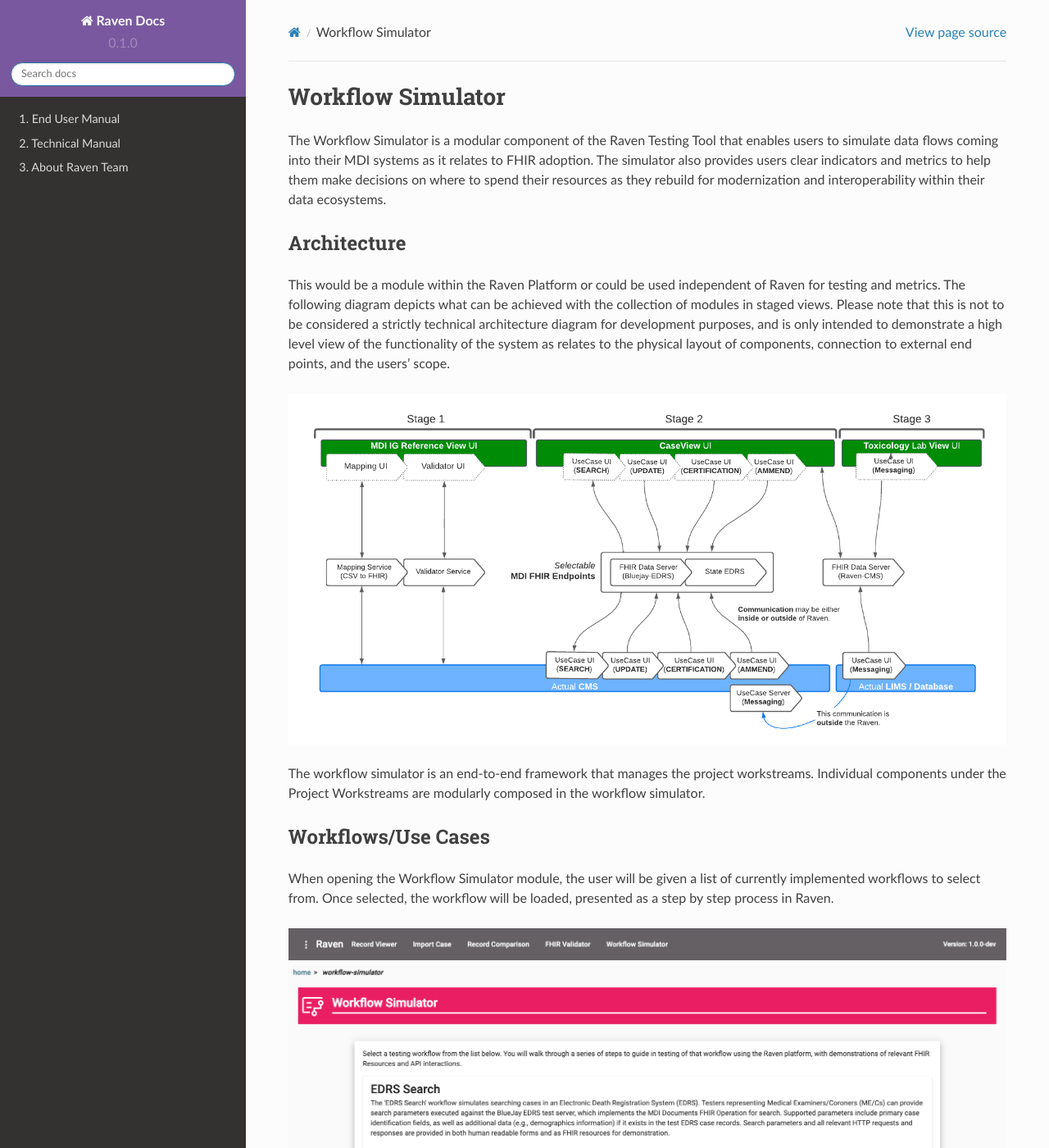
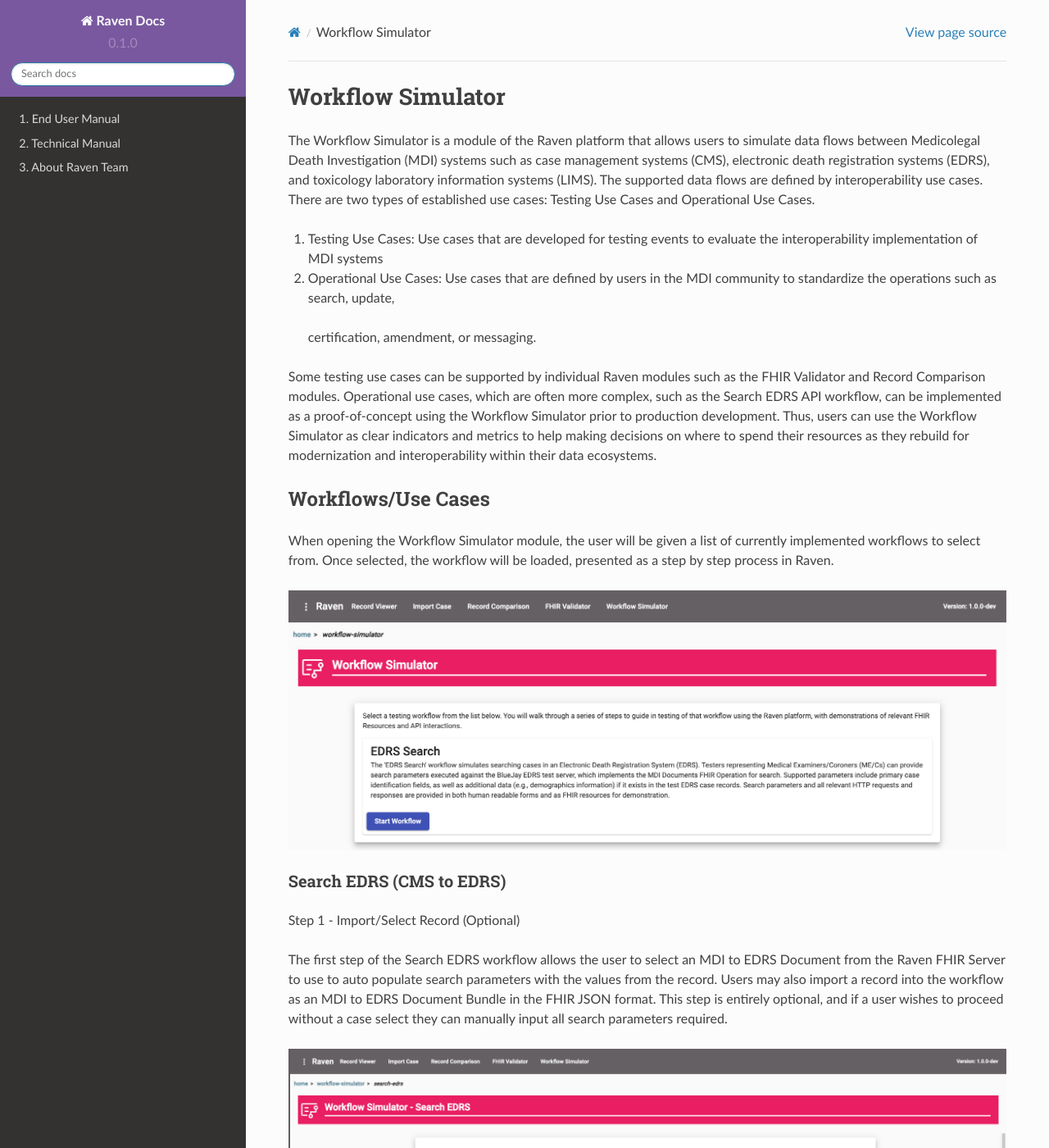
Before and after one commit to MortalityReporting/RavenDocs, a Sphinx documentation site: the page built from docs/source/userManual/workflowSimulator.rst, in a window 1280 px wide and 1400 px high. Shown: the whole window at 82% size. Built offline with Sphinx 7.4.7 and the Read the Docs theme 2.0.0, drawn with Linux system fonts in a browser that asks for light colours.

Commit message:
Updated workflow simulator user manual

```diff
--- a/docs/source/userManual/workflowSimulator.rst
+++ b/docs/source/userManual/workflowSimulator.rst
@@ -1,24 +1,18 @@
 Workflow Simulator
 ==================
-The Workflow Simulator is a modular component of the Raven Testing Tool that enables users to simulate
-data flows coming into their MDI systems as it relates to FHIR adoption. The simulator also provides users
-clear indicators and metrics to help them make decisions on where to spend their resources as they rebuild
-for modernization and interoperability within their data ecosystems.
+The Workflow Simulator is a module of the Raven platform that allows users to simulate data flows between Medicolegal Death Investigation (MDI)
+systems such as case management systems (CMS), electronic death registration systems (EDRS), and toxicology laboratory information systems (LIMS).
+The supported data flows are defined by interoperability use cases. There are two types of established use cases: Testing Use Cases and
+Operational Use Cases.
 
-Architecture
-------------
-This would be a module within the Raven Platform or could be used independent of Raven for testing and metrics.
-The following diagram depicts what can be achieved with the collection of modules in staged views. Please note
-that this is not to be considered a strictly technical architecture diagram for development purposes, and is
-only intended to demonstrate a high level view of the functionality of the system as relates to the physical
-layout of components, connection to external end points, and the users’ scope.
+1. Testing Use Cases: Use cases that are developed for testing events to evaluate the interoperability implementation of MDI systems
+2. Operational Use Cases: Use cases that are defined by users in the MDI community to standardize the operations such as search, update,
+ certification, amendment, or messaging.
 
-.. image::
-   ../images/Raven20Diagram.png
-   :alt: Raven Overview Diagram
-
-The workflow simulator is an end-to-end framework that manages the project workstreams. Individual components
-under the Project Workstreams are modularly composed in the workflow simulator.
+Some testing use cases can be supported by individual Raven modules such as the FHIR Validator and Record Comparison modules. Operational
+use cases, which are often more complex, such as the Search EDRS API workflow, can be implemented as a proof-of-concept using the Workflow
+Simulator prior to production development. Thus, users can use the Workflow Simulator as clear indicators and metrics to help making decisions
+on where to spend their resources as they rebuild for modernization and interoperability within their data ecosystems.
 
 
 Workflows/Use Cases
```
